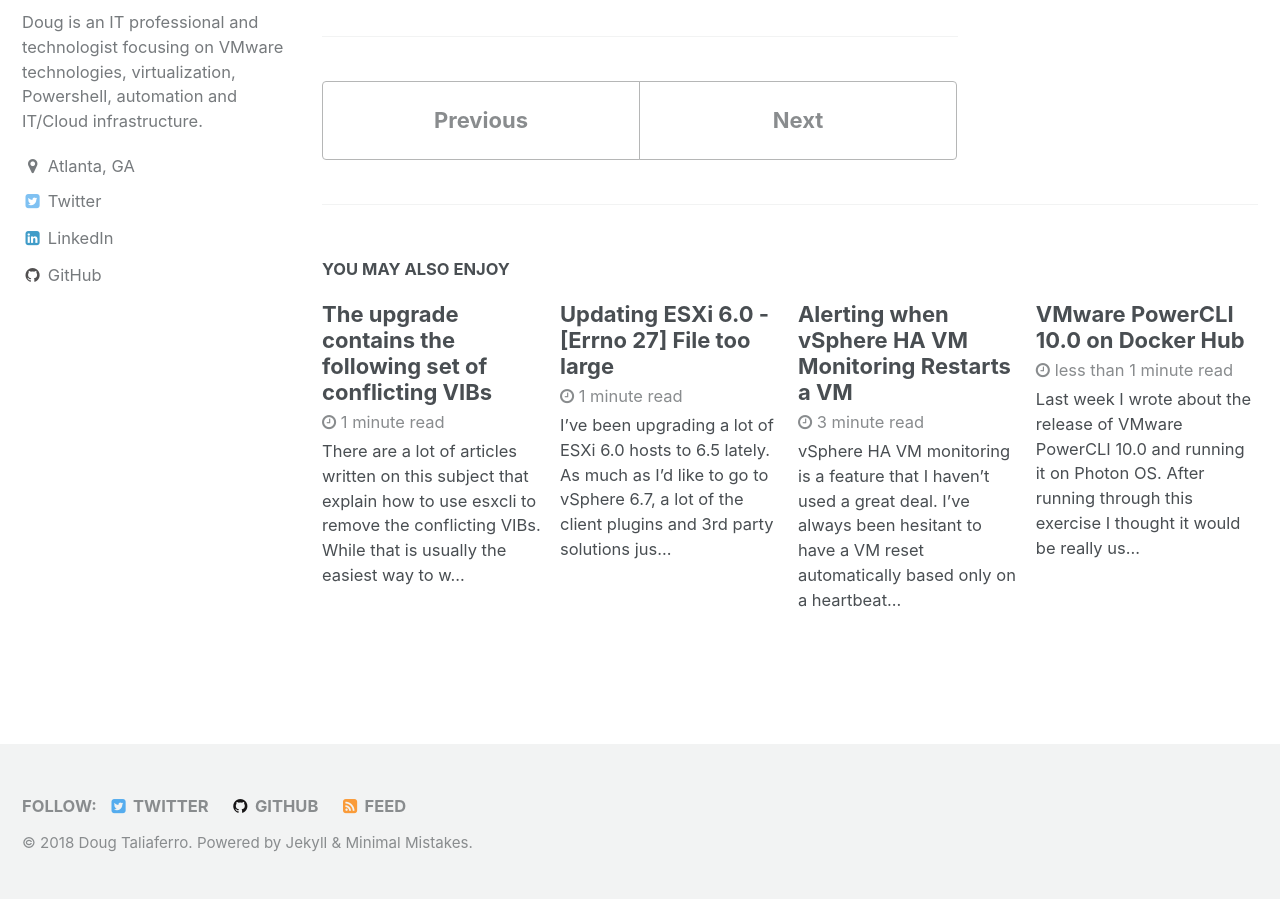
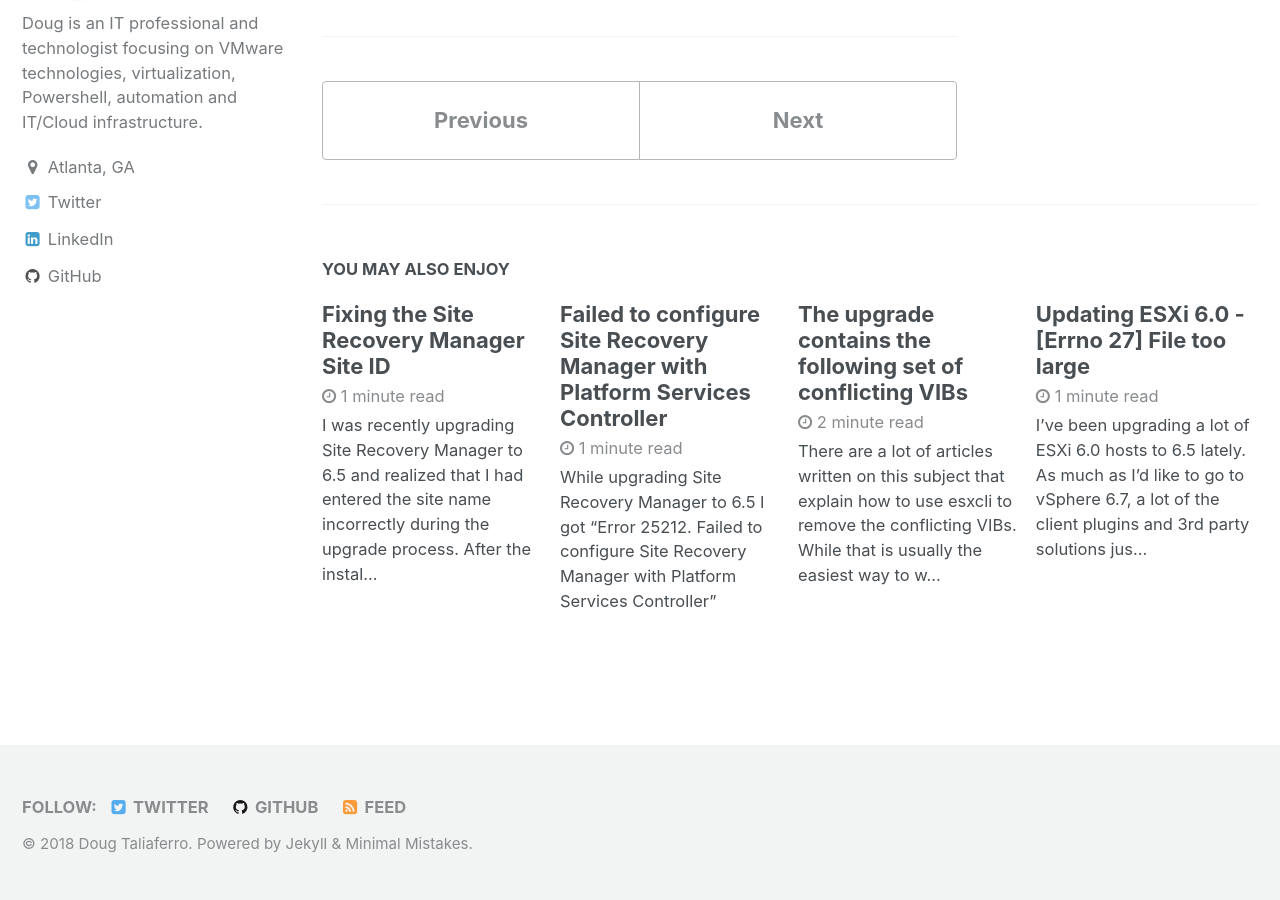
Before and after one commit to doogleit/doogleit.github.io, a Jekyll site: the page built from _posts/2018-03-27-posting-alerts-to-teams.md, in a window 1280 px wide and 900 px high, scrolled down 2580 px. Built offline with Jekyll 4.4.1, drawn with Linux system fonts in a browser that asks for light colours; part of the change alters nothing that is shown.

Commit message:
Update and add post

````diff
--- a/_posts/2018-08-06-conflicting-vibs.md
+++ b/_posts/2018-08-06-conflicting-vibs.md
@@ -5,7 +5,16 @@ date:   2018-08-06 22:05:21 -0500
 categories: vsphere
 ---
 
-There are a lot of articles written on this subject that explain how to use esxcli to remove the conflicting VIBs. While that is usually the easiest way to work around this, I had a slightly different experience recently when I started upgrading a group of hosts to ESXi 6.5.  I downloaded the VMware ESXi 6.5 ISO from VMware's site and imported the image into Update Manager.  After runnning a scan I had a number of conflicting VIBs.  While I was refilling my coffee and thinking about manually removing all those VIBs it occurred to me that these were Dell hosts and had likely been originally installed using the Dell custom ISO.  I checked with Google for the right esxcli command to get this information and ran it on one of the hosts.
+There are a lot of articles written on this subject that explain how to use esxcli to remove the conflicting VIBs. While that is usually the easiest way to work around this, I had a slightly different experience recently when I started upgrading a group of hosts to ESXi 6.5.  I downloaded the VMware ESXi 6.5 ISO from VMware's site and imported the image into Update Manager.  After runnning a scan I had a number of conflicting VIBs and oddly the event error in vCenter/Update Manager had the same one listed twice:
+
+```
+The upgrade contains the following set of conflicting VIBs:
+LSI_bootbank_scsi-mpt3sas_04.00.00.00.1vmw-1OEM.500.0.0.472560
+LSI_bootbank_scsi-mpt3sas_04.00.00.00.1vmw-1OEM.500.0.0.472560
+VMW_bootbank_scsi-bnx2fc_1.78.78.v60.8-1vmw.650.0.0.4564106
+```
+
+While I was refilling my coffee and thinking about manually removing those VIBs it occurred to me that these were Dell hosts and had likely been originally installed using the Dell custom ISO.  I will typically use the OEM provided ISO to install ESXi when one is available, but had not really thought about using it for this upgrade.  I checked with Google for the right esxcli command to get this information and ran it on one of the hosts.
 
 ```
 [root@esx01:~] esxcli software profile get
@@ -41,6 +50,6 @@ Finally, here's sample output from a stock VMware image:
    Stateless Ready: False
 ```
 
-I've truncated the output above to just show the summary information.  It includes a lot of additional information including all of the VIBs installed and which VIBs have been updated.
+I've truncated the output above to just show the summary information.  The full output includes a lot of additional information including all of the VIBs installed and which VIBs have been updated.
 
 I figured it was a good idea to upgrade the host using the Dell image profile, even though I didn't think it would make much of a difference.  Surprisingly, after I imported the Dell custom ISO into Update Manager, updated the baseline, and re-scanned the hosts there were no conflicting VIBs!  I haven't been able to reproduce this so I don't think it is a common problem, but if you run into this on some older hosts it might be worthwhile to check the image profile that is in use.
--- /dev/null
+++ b/_posts/2018-08-15-srm-registration-error.md
@@ -0,0 +1,41 @@
+---
+layout: single
+title:  "Failed to configure Site Recovery Manager with Platform Services Controller"
+date:   2018-08-15 20:44:51 -0500
+categories: vsphere
+---
+
+While upgrading Site Recovery Manager to 6.5 I got "Error 25212. Failed to configure Site Recovery Manager with Platform Services Controller"
+
+![Site Recovery Manager Error 25212](/assets/images/srm-psc-error.png)
+
+The installation log is named VMSrmInst.log and should be in the current user's temp directory, such as "C:\Users\Administrator\AppData\Local\Temp\VMSrmInst.log".  Looking through this log I found some more detail on the error.
+
+```
+2018-05-21T16:07:37.188-04:00 info vmware-dr[05516] [Originator@6876 sub=InfraNodeConfig] Creating service with service id: 7212e15b-6bbc-401a-bdca-35c105ce5c90
+2018-05-21T16:07:37.251-04:00 error vmware-dr[05516] [Originator@6876 sub=InfraNodeConfig] Service with service id '7212e15b-6bbc-401a-bdca-35c105ce5c90' already exists in LookupService.  Failed to create service
+.....
+Error [25212]: Failed to configure DR server with the Infrastructure Node services.  Reason: lookup.fault.EntryExistsFault
+```
+
+The most common cause of this appears to be related to certificates, based on what I found in [VMware KB 2150750][1].  Following the resolutions in this KB article didn't help.  I also looked through [KB 2138411][2], but this didn't appear to be the problem.  No certificates had been replaced recently and SRM was connecting to the PSC, but it looked like it just wasn't registering the new version for some reason.  Looking through the Google search results it looks like there are a lot of certificate related issues when it comes to SRM connecting to the PSC.  Another article that is probably worth a look is [VMware KB 2109074][3].  Again I didn't think this was the problem in this particular case.
+
+I opted to take a look at the registered services on the PSC and try unregistering the service.  [VMware KB 2043509][4] has some information on using "lstool.py" to view the registered services.  Note that it's suggested to contact [VMware Technical Support][5] to unregister any service.  Make sure you have a snapshot, don't do this in production, proceed with the appropriate level of caution, etc, etc...
+
+To list the services registered on the PSC and then filter on the service ID shown in the error you can run lstool.py like this on the appliance:
+```
+root@psc01 [ ~ ]# /usr/lib/vmidentity/tools/scripts/lstool.py list --url 'http://localhost:7080/lookupservice/sdk' | grep '7212e15b-6bbc-401a-bdca-35c105ce5c90'
+```
+
+To unregister the service:
+```
+root@psc01 [ ~ ]# /usr/lib/vmidentity/tools/scripts/lstool.py unregister --url 'http://localhost:7080/lookupservice/sdk' --user "administrator@vsphere.local" --password 'xxxxxxx' --id '7212e15b-6bbc-401a-bdca-35c105ce5c90' --no-check-cert
+```
+
+After unregistering the service and re-running the installation Site Recovery Manager was registered with the PSC and the upgrade completed successfully.
+
+[1]: https://kb.vmware.com/kb/2150750
+[2]: https://kb.vmware.com/kb/2138411
+[3]: https://kb.vmware.com/kb/2109074
+[4]: https://kb.vmware.com/kb/2043509
+[5]: https://kb.vmware.com/kb/2006985
--- /dev/null
+++ b/_posts/2018-08-18-srm-siteid-fix.md
@@ -0,0 +1,35 @@
+---
+layout: single
+title:  "Fixing the Site Recovery Manager Site ID"
+date:   2018-08-18 10:49:11 -0500
+categories: vsphere
+---
+
+I was recently upgrading Site Recovery Manager to 6.5 and realized that I had entered the site name incorrectly during the upgrade process.  After the installation initially failed and the installer rolled back its changes, on subsequent attempts to run the installer I was prompted to enter all of the installation info, e.g. the PSC, vCenter, Local Site Name, Plug-in ID, etc. If you didn't do the original isntallation or it's been a while you might not know exactly what should be entered for all these options.  In this case I got the site ID from the SRM plugin in the vSphere Web Client under the Site, Summary, SRM ID. The format looks something like: com.vmware.vcDr-<my site name as entered in installer>
+
+This site ID needs to match at both of your sites or on the paired SRM/vCenter.  I accidently entered "Dr-MySite" as the site name, which made the SRM ID "com.vmware.vcDr-Dr-MySite" instead of just "com.vmware.vcDr-MySite".
+
+To fix this I edited the ID in two SRM configuration files, "extension.xml" and "dr-vmware.xml".  These two KB articles, [VMware KB 1037446][1] and [VMware KB 2057962][2], more or less pointed me in the right direction even though they were not exactly my problem.  I already had a snapshot from prior to starting the upgrade, but I took another one here before editing the files just in case.  I stopped the SRM service and opened Windows Explorer to "C:\Program Files\VMware\VMware vCenter Site Recovery Manager\config".
+
+In both "extension.xml" and "dr-vmware.xml" there is a \<key\> value containing this ID.  I changed both to remove the extra "Dr-" that I had entered.
+
+Before:
+```
+<extension>
+	<key>com.vmware.vcDr-Dr-MySite</key>
+....
+</extension>
+```
+
+After:
+```
+<extension>
+	<key>com.vmware.vcDr-MySite</key>
+....
+</extension>
+```
+
+After saving both files I started the Site Recovery Manager service back up and was able to verify that the correct SRM ID was shown on the summary tab for the site in the vSphere Web Client.  I had to Reconfigure Pairing under the Actions menu to fix pairing between the two sites and after that SRM was looking happy at both sites.
+
+[1]: https://kb.vmware.com/kb/1037446
+[2]: https://kb.vmware.com/kb/2057962
````
Also changed, not shown: assets/images/srm-psc-error.png (added).
